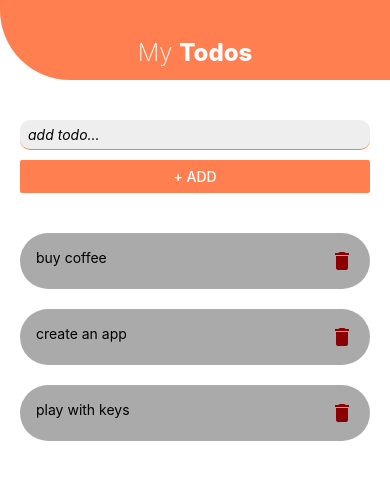
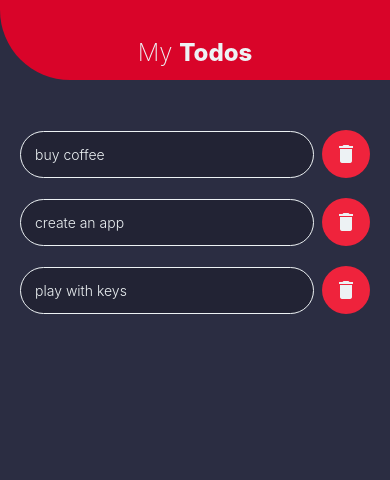
Before and after one commit to dip4012/todo_native, a React Native app: screen /Home in a window 390 px wide. Shown: the top 480 px of the page. Built offline with nearby package versions, Linux system fonts and the light colour scheme.

Commit message:
Added Todo list view

```diff
--- a/App.js
+++ b/App.js
@@ -1,74 +1,31 @@
+import "react-native-gesture-handler"
 import { useState } from "react"
 import {
-	Alert,
-	FlatList,
 	Keyboard,
 	StyleSheet,
-	Text,
 	TouchableWithoutFeedback,
 	View,
 } from "react-native"
-import Header from "./components/Header"
-import TodoItem from "./components/TodoItem"
-import AddTodo from "./components/addTodo"
+import { NavigationContainer } from "@react-navigation/native"
+import Header from "./shared/Header"
+import HomeStack from "./components/HomeStack"
 
 export default function App() {
-	const [todos, setTodos] = useState([
-		{ text: "buy coffee", id: 1 },
-		{ text: "create an app", id: 2 },
-		{ text: "play with keys", id: 3 },
-	])
-
-	const deleteTodo = (id) => {
-		setTodos((prevTodos) => prevTodos.filter((todo) => todo.id != id))
-	}
-
-	const addTodo = (text) => {
-		if (text.length > 3) {
-			setTodos((prevTodos) => [
-				...prevTodos,
-				{ text: text, id: prevTodos.length + 1 },
-			])
-		} else {
-			Alert.alert("Ooops!!", "Todo must be atleast 4 characters in length", [
-				{ text: "Understood", onPress: () => {} },
-			])
-		}
-	}
-
 	return (
 		<TouchableWithoutFeedback onPress={() => Keyboard.dismiss()}>
-			<View style={styles.container}>
-				<Header />
-				<View style={styles.content}>
-					<AddTodo addTodo={addTodo} />
-					<View style={styles.todoList}>
-						<FlatList
-							data={todos}
-							renderItem={({ item }) => (
-								<TodoItem item={item} deleteTodo={deleteTodo} />
-							)}
-							keyExtractor={(item) => item.id}
-						/>
-					</View>
-				</View>
+			<View style={styles.rootContainer}>
+				<NavigationContainer>
+					<Header />
+					<HomeStack />
+				</NavigationContainer>
 			</View>
 		</TouchableWithoutFeedback>
 	)
 }
 
 const styles = StyleSheet.create({
-	container: {
+	rootContainer: {
 		flex: 1,
-		backgroundColor: "#fff",
-	},
-	content: {
-		flex: 1,
-		padding: 20,
-		paddingTop: 40,
-	},
-	todoList: {
-		flex: 1,
-		marginTop: 20,
+		backgroundColor: "#2b2d42",
 	},
 })
--- /dev/null
+++ b/components/Home.js
@@ -0,0 +1,51 @@
+import { FlatList, StyleSheet, View } from "react-native"
+import { globalStyles } from "../shared/global"
+import AddTodo from "./addTodo"
+import { useState } from "react"
+import TodoItem from "./TodoItem"
+
+export default function Home() {
+	const [todos, setTodos] = useState([
+		{ text: "buy coffee", id: 1 },
+		{ text: "create an app", id: 2 },
+		{ text: "play with keys", id: 3 },
+	])
+
+	const deleteTodo = (id) => {
+		setTodos((prevTodos) => prevTodos.filter((todo) => todo.id != id))
+	}
+
+	const addTodo = (text) => {
+		if (text.length > 3) {
+			setTodos((prevTodos) => [
+				...prevTodos,
+				{ text: text, id: prevTodos.length + 1 },
+			])
+		} else {
+			Alert.alert("Ooops!!", "Todo must be atleast 4 characters in length", [
+				{ text: "Understood", onPress: () => {} },
+			])
+		}
+	}
+
+	return (
+		<View style={[globalStyles.container, { backgroundColor: "#2b2d42" }]}>
+			{/* <AddTodo addTodo={addTodo} /> */}
+
+			<View style={styles.todoList}>
+				<FlatList
+					data={todos}
+					renderItem={({ item }) => <TodoItem item={item} deleteTodo={deleteTodo} />}
+					keyExtractor={(item) => item.id}
+				/>
+			</View>
+		</View>
+	)
+}
+
+const styles = StyleSheet.create({
+	todoList: {
+		flex: 1,
+		marginTop: 10,
+	},
+})
--- /dev/null
+++ b/components/HomeStack.js
@@ -0,0 +1,20 @@
+import { createStackNavigator } from "@react-navigation/stack"
+import Home from "./Home"
+
+const Stack = createStackNavigator()
+
+export default function HomeStack() {
+	return (
+		<Stack.Navigator
+			screenOptions={{
+				cardStyle: {
+					flex: 1,
+					backgroundColor: "transparent",
+				},
+				headerShown: false,
+			}}
+		>
+			<Stack.Screen name="Home" component={Home} />
+		</Stack.Navigator>
+	)
+}
--- a/components/TodoItem.js
+++ b/components/TodoItem.js
@@ -1,15 +1,21 @@
 import { useState } from "react"
-import { StyleSheet, Text, TouchableOpacity, View } from "react-native"
+import {
+	StyleSheet,
+	Text,
+	TouchableHighlight,
+	TouchableOpacity,
+	View,
+} from "react-native"
 import { MaterialIcons } from "@expo/vector-icons"
 
 export default function TodoItem({ item, deleteTodo }) {
 	return (
-		<TouchableOpacity onPress={() => deleteTodo(item.id)}>
-			<View style={styles.item}>
-				<Text>{item.text}</Text>
-				<MaterialIcons name="delete" size={24} color="darkred" />
-			</View>
-		</TouchableOpacity>
+		<View style={styles.item}>
+			<Text style={styles.itemText}>{item.text}</Text>
+			<TouchableHighlight onPress={() => deleteTodo(item.id)}>
+				<MaterialIcons name="delete" style={styles.deleteButton} />
+			</TouchableHighlight>
+		</View>
 	)
 }
 
@@ -17,12 +23,28 @@
 	item: {
 		flex: 1,
 		flexDirection: "row",
-		justifyContent: "space-between",
-		padding: 16,
+		justifyContent: "space-evenly",
+		alignItems: "center",
 		marginTop: 20,
-		backgroundColor: "#aaaaaa",
+	},
+	itemText: {
+		flex: 1,
+		padding: 14,
+		marginRight: 8,
 		borderRadius: 50,
-		color: "white",
-		fontSize: 16,
+		borderWidth: 0.5,
+		borderStyle: "solid",
+		borderColor: "#EDF2F4",
+		color: "#EDF2F4",
+		fontSize: 14,
+		fontWeight: 300,
+		backgroundColor: "#222334",
+	},
+	deleteButton: {
+		color: "#EDF2F4",
+		fontSize: 24,
+		padding: 12,
+		backgroundColor: "#EF233C",
+		borderRadius: 50,
 	},
 })
--- a/components/Header.js
+++ b/shared/Header.js
@@ -16,11 +16,11 @@
 	header: {
 		height: 80,
 		paddingTop: 38,
-		backgroundColor: "coral",
+		backgroundColor: "#d90429",
 		borderBottomLeftRadius: 70,
 	},
 	title: {
-		color: "white",
+		color: "#EDF2F4",
 		textAlign: "center",
 		fontSize: 24,
 	},
--- /dev/null
+++ b/shared/global.js
@@ -0,0 +1,8 @@
+import { StyleSheet } from "react-native"
+
+export const globalStyles = StyleSheet.create({
+	container: {
+		flex: 1,
+		padding: 20,
+	},
+})
```
Also changed, not shown: package.json (+6 -1 lines), 1 other file (tests, documents, lock files or other folders).
